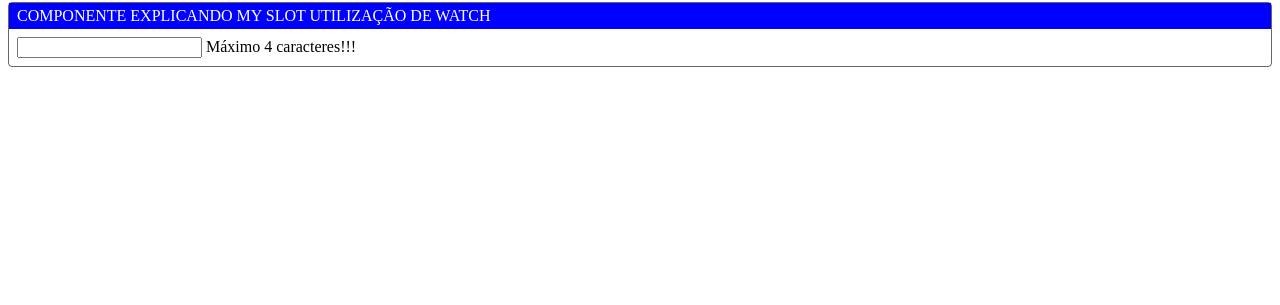
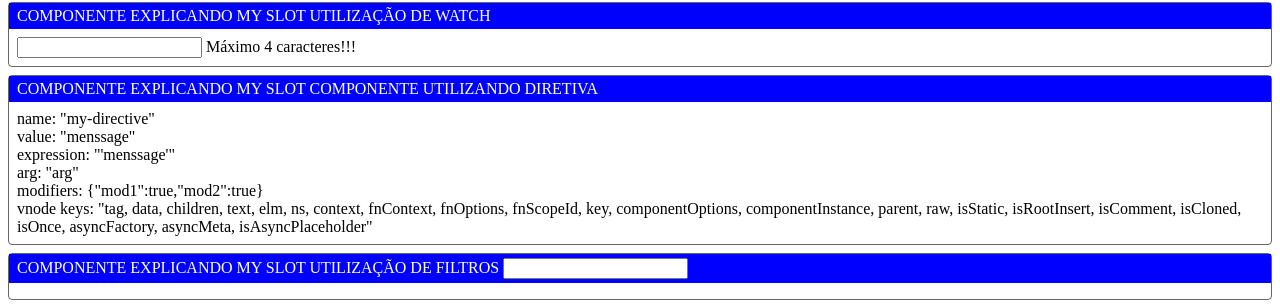
Before and after one commit to brunoog33/CursoVueAca, a Vue app: page / in a window 1280 px wide. Shown: the part 1629-1934 px from the top of the page. Before the commit the page ends 1704 px from the top, so only its background shows below. Built offline with nearby package versions, Linux system fonts and the light colour scheme.

Commit message:
Incluindo Filters e Directives

```diff
--- a/src/App.vue
+++ b/src/App.vue
@@ -23,6 +23,8 @@
       <template slot-scope="{ item }">{{ item }}</template>
     </my-scope-slot>
     <my-watch/>
+    <my-directive/>
+    <my-filter />
   </div>
 </template>
 
@@ -39,7 +41,8 @@ import MyRef from '@/components/my-ref.vue';
 import MyComputed from '@/components/my-computed.vue';
 import MyScopeSlot from '@/components/my-scope-slot.vue';
 import MyWatch from '@/components/my-watch.vue';
-
+import MyDirective from '@/components/my-directive.vue';
+import MyFilter from '@/components/my-filter.vue';
 
 export default {
   name: 'app',
@@ -56,6 +59,8 @@ export default {
     MyComputed,
     MyScopeSlot,
     MyWatch,
+    MyDirective,
+    MyFilter,
   },
   data() {
     return {
--- /dev/null
+++ b/src/components/my-directive.vue
@@ -0,0 +1,26 @@
+<template>
+  <my-slot>
+    <template slot="header">COMPONENTE UTILIZANDO DIRETIVA</template>
+
+    <div v-my-directive:arg.mod1.mod2="'menssage'"></div>
+  </my-slot>
+</template>
+
+<script>
+import MyDirective from '@/directives/my-directive';
+
+import MySlot from '@/components/my-slot.vue';
+
+export default {
+  components: {
+    MySlot,
+  },
+  directives: {
+    MyDirective,
+  },
+};
+</script>
+
+<style>
+
+</style>
--- /dev/null
+++ b/src/components/my-filter.vue
@@ -0,0 +1,31 @@
+<template>
+  <my-slot>
+    <template  slot="header">UTILIZAÇÃO DE FILTROS
+
+      <input />
+    </template>
+  </my-slot>
+</template>
+
+<script>
+import MySlot from '@/components/my-slot.vue';
+import MyCaptalize from '@/filters/my-captalize';
+
+export default {
+  components: {
+    MySlot,
+  },
+  filters: {
+    MyCaptalize,
+  },
+  data() {
+    return {
+      input: '',
+    };
+  },
+};
+</script>
+
+<style>
+
+</style>
--- /dev/null
+++ b/src/directives/my-directive.js
@@ -0,0 +1,30 @@
+// <div id="hook-arguments-example" v-my-directive:arg.mod1.mod2="message"></div>
+export default {
+  bind($el, $binding, $node) {
+    // Chamado apenas um vez, quando o elemento é criado e a diretiva é vinculada ao elemento
+    // Usado principalmente para configurações iniciais da diretiva
+    const html = `
+    name: ${JSON.stringify($binding.name)} <br>
+    value: ${JSON.stringify($binding.value)} <br>
+    expression: ${JSON.stringify($binding.expression)} <br>
+    arg: ${JSON.stringify($binding.arg)} <br>
+    modifiers: ${JSON.stringify($binding.modifiers)} <br>
+    vnode keys: ${JSON.stringify(Object.keys($node).join(', '))} <br>
+  `;
+    $el.innerHTML = html // eslint-disable-line
+  },
+  inserted() {
+    // Chamado após o elemento ter sido inserido dentro de seu nó pai
+    // Só garante a presença do nó pai, e necessariamente no DOM
+  },
+  update() {
+    // Chamado quando o elemento sobre alterações
+    // Porem antes que os filhos do elemento sofram a alteração
+  },
+  componentUpdated() {
+    // Chamado quando o elemento e seus filhos sofreram uma alteração
+  },
+  unbind() {
+    // Chamado apenas quando a diretiva é desvinculada do elemento
+  },
+};
--- /dev/null
+++ b/src/filters/my-captalize.js
@@ -0,0 +1,7 @@
+export default (value = '', arg1, arg2) => {
+  if (!value) return '';
+  return `${value} ${arg1} ${arg2}`
+    .trim().split(' ')
+    .map(substring => substring[0].toUpperCase() + substring.slice(1))
+    .join(' ');
+};
--- /dev/null
+++ b/src/mixins/my-mixin.js
@@ -0,0 +1,3 @@
+export default {
+
+};
```
